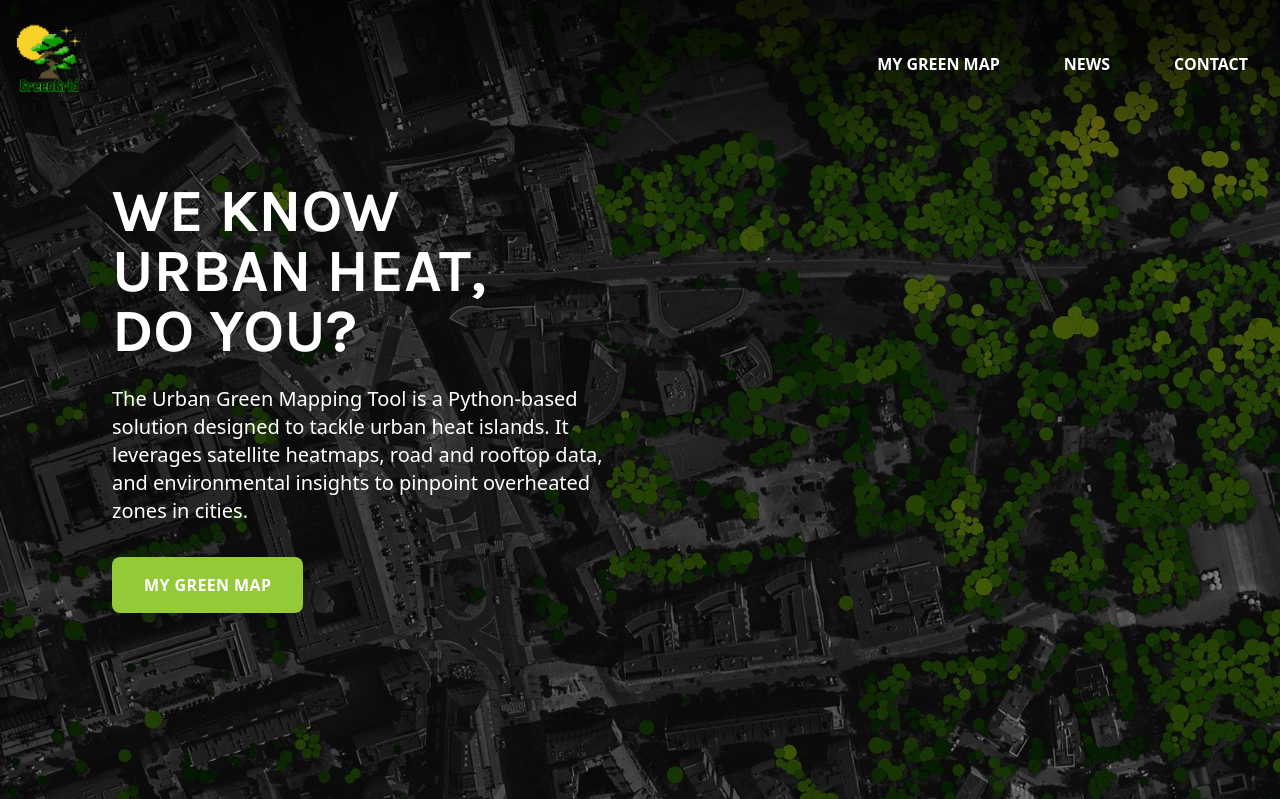
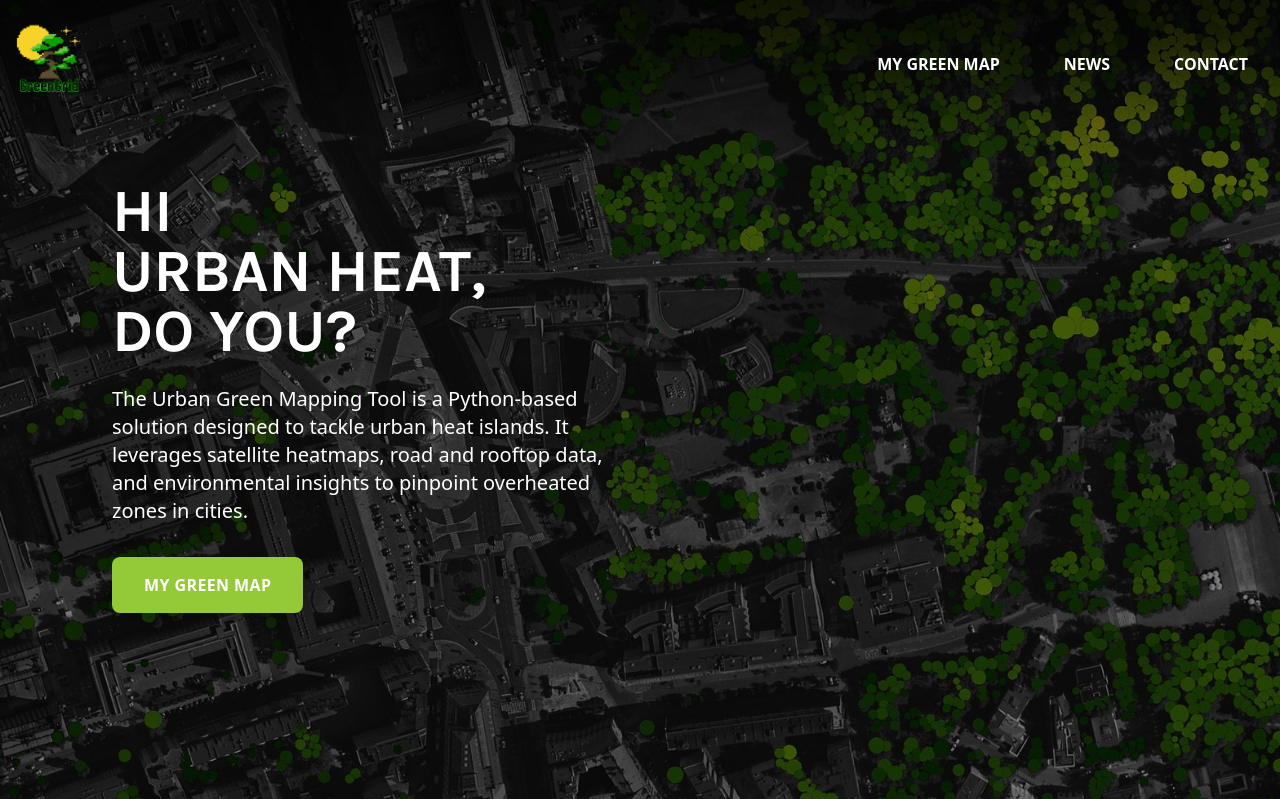
Before and after one commit to besque/colossus2.0_LGTM, a Flask app: page / in a window 1280 px wide. Shown: the top 799 px of the page. Run offline with Flask 3, Linux system fonts and the light colour scheme; some libraries are stand-ins or nearby versions.

Commit message:
MADE HI
DID IT

```diff
--- a/templates/index.html
+++ b/templates/index.html
@@ -8,7 +8,7 @@
     <div class="container mx-auto px-4 relative z-10 ml-[10%] md:ml-24">
         <div class="max-w-xl">
             <h1 class="text-4xl md:text-5xl lg:text-6xl font-bold text-white leading-tight mb-6">
-                WE KNOW<br>URBAN HEAT,<br>DO YOU?
+                HI<br>URBAN HEAT,<br>DO YOU?
             </h1>
             <p class="text-xl text-white mb-8 max-w-lg">
                 The Urban Green Mapping Tool is a Python-based solution designed to tackle urban heat islands. It leverages satellite heatmaps, road and rooftop data, and environmental insights to pinpoint overheated zones in cities.
```
